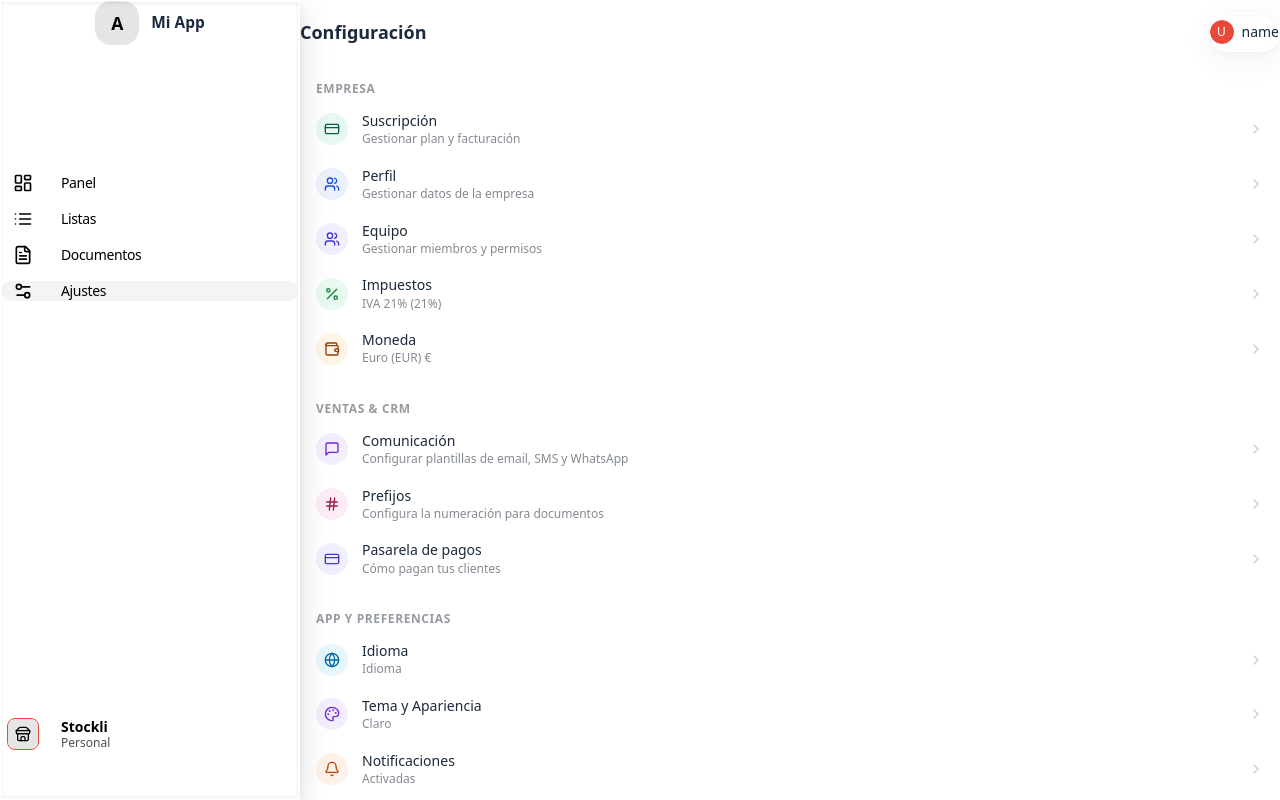
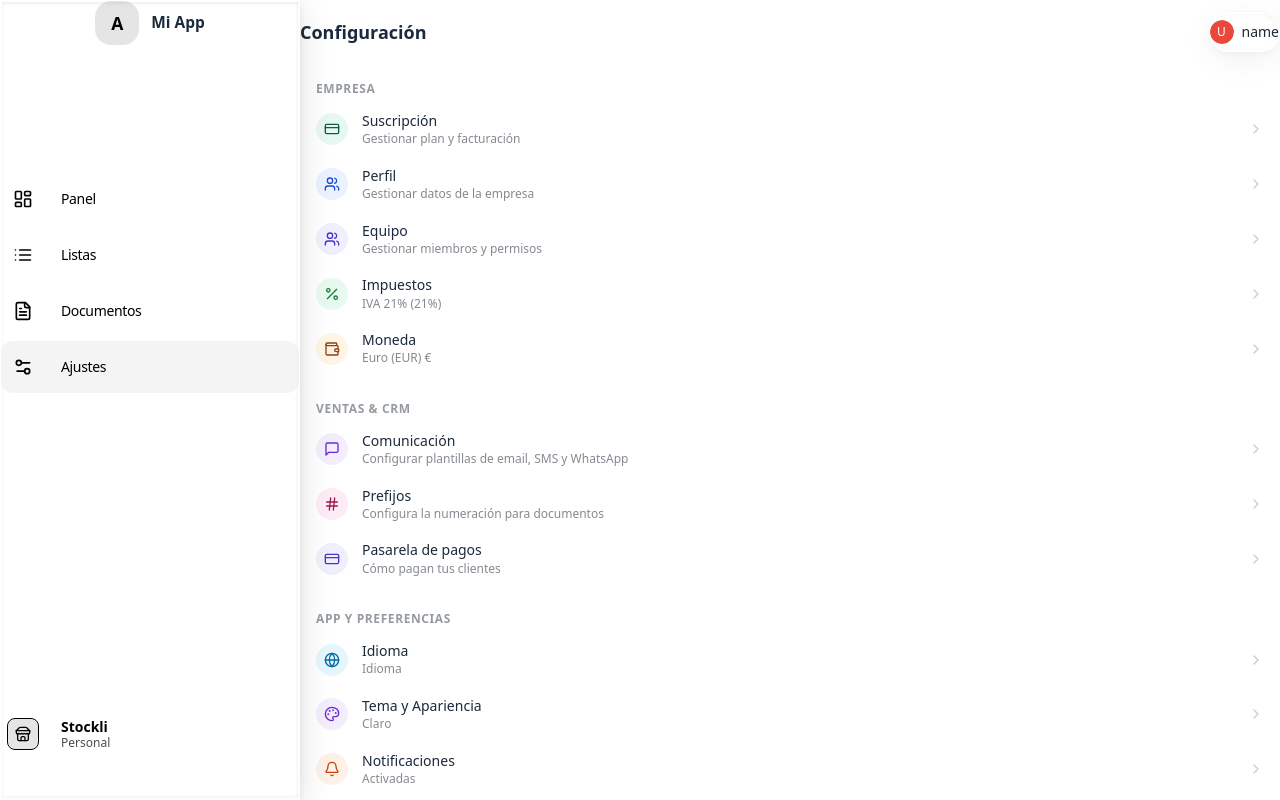
Before and after one commit to juancristobalgd1/web-app-starter-template, a Next.js app: page /settings in a window 1280 px wide. Built offline with nearby package versions, Linux system fonts and the light colour scheme; sample sign-in values are in the browser's storage.

Commit message:
style: Adjust sidebar layout and spacing for navigation and logo, and add `data-sidebar` attribute.

```diff
--- a/app/globals.css
+++ b/app/globals.css
@@ -13,6 +13,25 @@
   --color-sidebar-accent-foreground: var(--sidebar-accent-foreground);
   --color-sidebar-border: var(--sidebar-border);
   --color-sidebar-ring: var(--sidebar-ring);
+}
+
+/* Force standard colors for sidebar links and icons to prevent red hover/active states */
+[data-sidebar="sidebar"] a,
+[data-sidebar="sidebar"] button,
+.group\/sidebar {
+  color: var(--sidebar-foreground) !important;
+}
+
+[data-sidebar="sidebar"] a:hover,
+[data-sidebar="sidebar"] button:hover,
+.group\/sidebar:hover {
+  background-color: var(--sidebar-accent) !important;
+  color: var(--sidebar-accent-foreground) !important;
+}
+
+[data-sidebar="sidebar"] [data-active="true"] {
+  background-color: var(--sidebar-accent) !important;
+  color: var(--sidebar-accent-foreground) !important;
 }
 
 /* =====================================================================
--- a/components/shared/app-sidebar.tsx
+++ b/components/shared/app-sidebar.tsx
@@ -119,15 +119,18 @@ export function AppSidebar({ activeTab, onTabChange }: AppSidebarProps) {
         setOpen={setSidebarOpen}
         animate={true}
       >
-        <SidebarBody className="justify-between gap-10 text-sidebar-foreground pb-6 [&_a]:text-sidebar-foreground [&_a:hover]:text-sidebar-accent-foreground [&_svg]:text-sidebar-foreground">
+        <SidebarBody
+          data-sidebar="sidebar"
+          className="justify-between gap-10 text-sidebar-foreground pb-6 [&_a]:text-sidebar-foreground [&_a:hover]:text-sidebar-accent-foreground [&_svg]:text-sidebar-foreground"
+        >
           <div className="flex flex-col flex-1 overflow-y-auto overflow-x-hidden pb-24">
-            <div className="hidden md:flex flex-col items-center px-2 pt-10 pb-12">
+            <div className="hidden md:flex flex-col items-center pt-10 pb-12 w-full">
               <Link href="/panel" className="flex items-center justify-center w-full">
                 <AppLogo size={44} showText={sidebarOpen} className="transition-all duration-200" />
               </Link>
             </div>
             <div
-              className="flex flex-col gap-4 px-2 pt-8 mt-32 mb-28"
+              className="flex flex-col gap-1 px-2 pt-8 mt-32 mb-28"
               style={{ marginTop: "128px" }}
             >
               {navigationLinks.map((link, idx) => (
@@ -136,7 +139,7 @@ export function AppSidebar({ activeTab, onTabChange }: AppSidebarProps) {
                   href={link.href}
                   onClick={() => onTabChange?.(link.tab as Tab)}
                   className={cn(
-                    "flex items-center justify-start gap-4 group/sidebar py-2.5 rounded-xl cursor-pointer transition-all duration-200 text-sm font-medium shadow-none",
+                    "flex items-center justify-start gap-4 group/sidebar !py-4 rounded-xl cursor-pointer transition-all duration-200 text-sm font-medium shadow-none",
                     pathname === link.href
                       ? "bg-sidebar-accent/80 !text-sidebar-foreground font-semibold shadow-none ring-0"
                       : "!text-sidebar-foreground hover:bg-sidebar-accent/70 hover:!text-sidebar-foreground hover:shadow-none"
```
